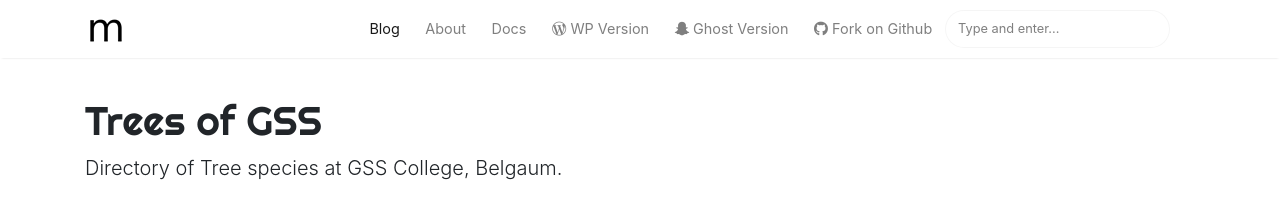
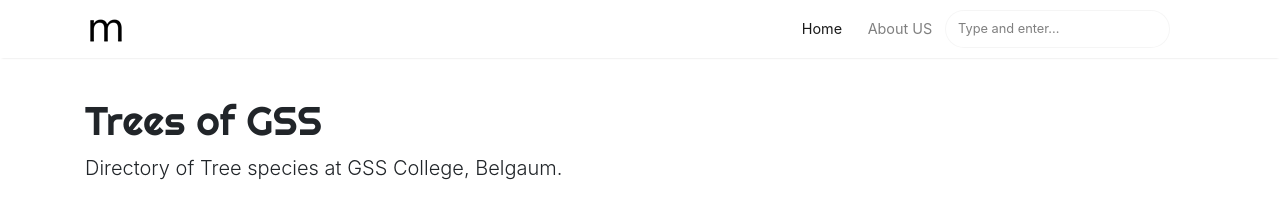
Before and after one commit to wavicles/empressgarden, a Jekyll site: the page built from index.html, in a window 1280 px wide. Shown: the top 211 px of the page. Built offline with Jekyll 4.4.1, drawn with Linux system fonts in a browser that asks for light colours; nearby versions of some CDN libraries; the list of posts is cut into pages by our own code.

Commit message:
layout menu changed

```diff
--- a/_layouts/default.html
+++ b/_layouts/default.html
@@ -68,13 +68,13 @@
                 {% else %}
                 <li class="nav-item">
                 {% endif %}
-                <a class="nav-link" href="{{ site.baseurl }}/index.html">Blog</a>
+                <a class="nav-link" href="{{ site.baseurl }}/index.html">Home</a>
                 </li>
 
                 <li class="nav-item">
-                <a class="nav-link" href="{{ site.baseurl }}/about">About</a>
+                <a class="nav-link" href="{{ site.baseurl }}/about">About US</a>
                 </li>
-
+<!--
                 <li class="nav-item">
                 <a target="_blank" class="nav-link" href="https://bootstrapstarter.com/bootstrap-templates/template-mediumish-bootstrap-jekyll/"> Docs</a>
                 </li>
@@ -89,7 +89,7 @@
 
                 <li class="nav-item">
                 <a target="_blank" class="nav-link" href="https://github.com/wowthemesnet/mediumish-theme-jekyll"><i class="fab fa-github"></i> Fork on Github</a>
-                </li>
+                </li> -->
 
                 {% include search-lunr.html %}
 
```
